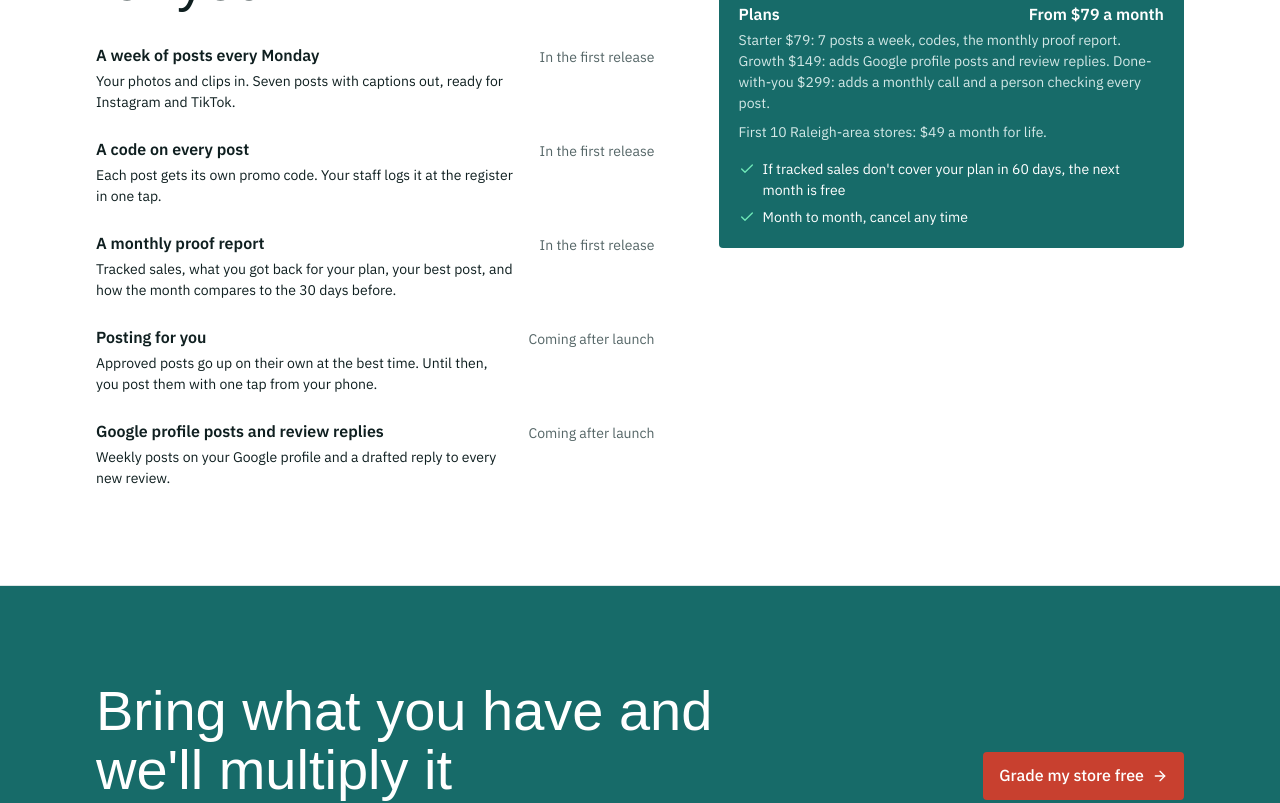
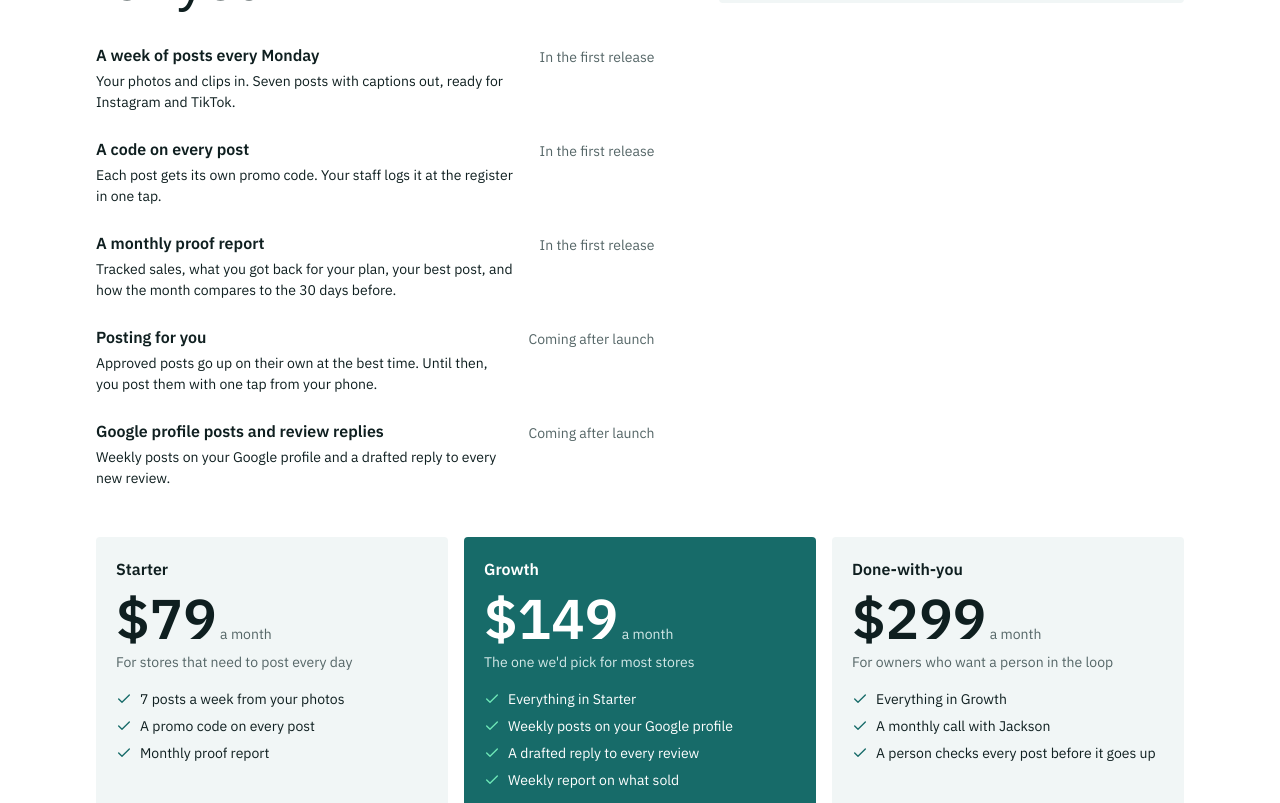
Before and after one commit to jacksonsanders13/2fish, a Next.js app: page / in a window 1280 px wide. Shown: the part 2800-3603 px from the top of the page. Built offline with nearby package versions, Linux system fonts and the light colour scheme; a web font is replaced by a local one.

Commit message:
Pricing: Starter, Growth and Done-with-you as three separate cards, Growth highlighted

```diff
--- a/src/components/landing/landing.tsx
+++ b/src/components/landing/landing.tsx
@@ -103,41 +103,50 @@ export function Landing() {
                 ))}
               </dl>
             </div>
-            <div className="self-start overflow-hidden rounded-md">
-              <div className="bg-surface p-5">
-                <div className="flex items-baseline justify-between gap-4">
-                  <h3 className="font-semibold">Store Grader</h3>
-                  <span className="num font-semibold">Free</span>
-                </div>
-                <p className="mt-1 text-sm">Your score out of 100 and three fixes for your store.</p>
+            <div className="self-start rounded-md bg-surface p-5">
+              <div className="flex items-baseline justify-between gap-4">
+                <h3 className="font-semibold">Store Grader</h3>
+                <span className="num font-semibold">Free</span>
               </div>
-              <div className="on-night bg-night p-5 text-white">
-                <div className="flex items-baseline justify-between gap-4">
-                  <h3 className="font-semibold">Plans</h3>
-                  <span className="num font-semibold">From $79 a month</span>
-                </div>
-                <p className="mt-1 text-sm text-on-night-muted">
-                  Starter $79: 7 posts a week, codes, the monthly proof report. Growth $149: adds Google profile
-                  posts and review replies. Done-with-you $299: adds a monthly call and a person checking every
-                  post.
+              <p className="mt-1 text-sm">Your score out of 100 and three fixes for your store. No card, no account.</p>
+            </div>
+          </div>
+
+          {/* The three plans, each on its own. Growth is the one most stores should pick, so it's the dark one. */}
+          <ul className="mt-12 grid gap-4 md:grid-cols-3">
+            {plans.map((p) => (
+              <li
+                key={p.name}
+                className={cn(
+                  "flex flex-col rounded-md p-5",
+                  p.pick ? "on-night bg-night text-white" : "bg-surface",
+                )}
+              >
+                <h3 className="font-semibold">{p.name}</h3>
+                <p className="mt-2">
+                  <span className="num text-display font-semibold">${p.price}</span>
+                  <span className={cn("text-sm", p.pick ? "text-on-night-muted" : "text-muted-foreground")}> a month</span>
                 </p>
-                <p className="mt-2 text-sm text-on-night-muted">
-                  First 10 Raleigh-area stores: $49 a month for life.
-                </p>
+                <p className={cn("mt-1 text-sm", p.pick ? "text-on-night-muted" : "text-muted-foreground")}>{p.who}</p>
                 <ul className="mt-4 space-y-1.5 text-sm">
-                  {[
-                    "If tracked sales don't cover your plan in 60 days, the next month is free",
-                    "Month to month, cancel any time",
-                  ].map((x) => (
+                  {p.items.map((x) => (
                     <li key={x} className="flex gap-2">
-                      <Check size={16} className="mt-0.5 shrink-0 text-cash-bright" aria-hidden="true" />
+                      <Check
+                        size={16}
+                        className={cn("mt-0.5 shrink-0", p.pick ? "text-cash-bright" : "text-night")}
+                        aria-hidden="true"
+                      />
                       {x}
                     </li>
                   ))}
                 </ul>
-              </div>
-            </div>
-          </div>
+              </li>
+            ))}
+          </ul>
+          <p className="mt-6 max-w-2xl text-sm">
+            First 10 Raleigh-area stores pay $49 a month for life. If tracked sales don&apos;t cover your plan in
+            60 days, the next month is free. Month to month, cancel any time.
+          </p>
         </Step>
 
         {/* The ask, on the one dark band */}
@@ -157,6 +166,30 @@ export function Landing() {
     </>
   );
 }
+
+const plans = [
+  {
+    name: "Starter",
+    price: 79,
+    who: "For stores that need to post every day",
+    items: ["7 posts a week from your photos", "A promo code on every post", "Monthly proof report"],
+    pick: false,
+  },
+  {
+    name: "Growth",
+    price: 149,
+    who: "The one we'd pick for most stores",
+    items: ["Everything in Starter", "Weekly posts on your Google profile", "A drafted reply to every review", "Weekly report on what sold"],
+    pick: true,
+  },
+  {
+    name: "Done-with-you",
+    price: 299,
+    who: "For owners who want a person in the loop",
+    items: ["Everything in Growth", "A monthly call with Jackson", "A person checks every post before it goes up"],
+    pick: false,
+  },
+];
 
 // One section of the funnel. The heading leads; one rule separates it from the next.
 function Step({ id, children }: { id: string; children: React.ReactNode }) {
```
